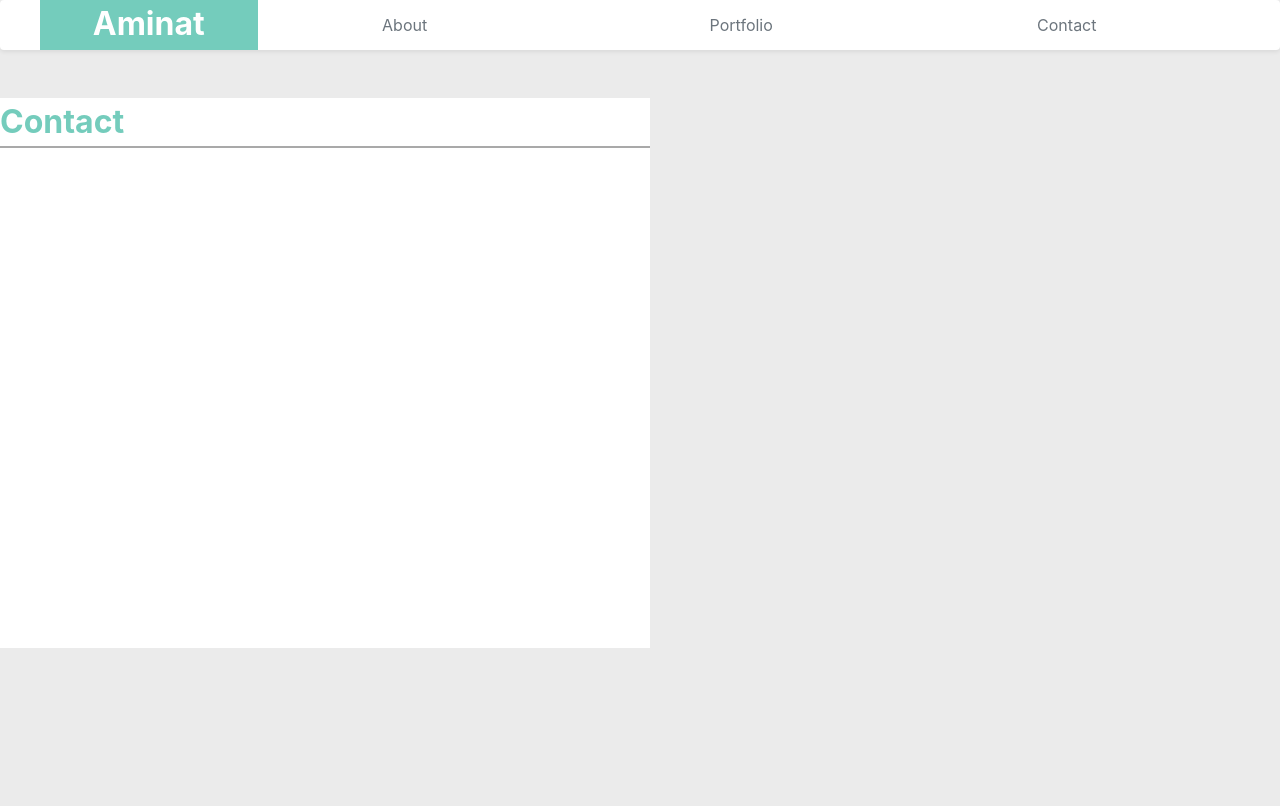
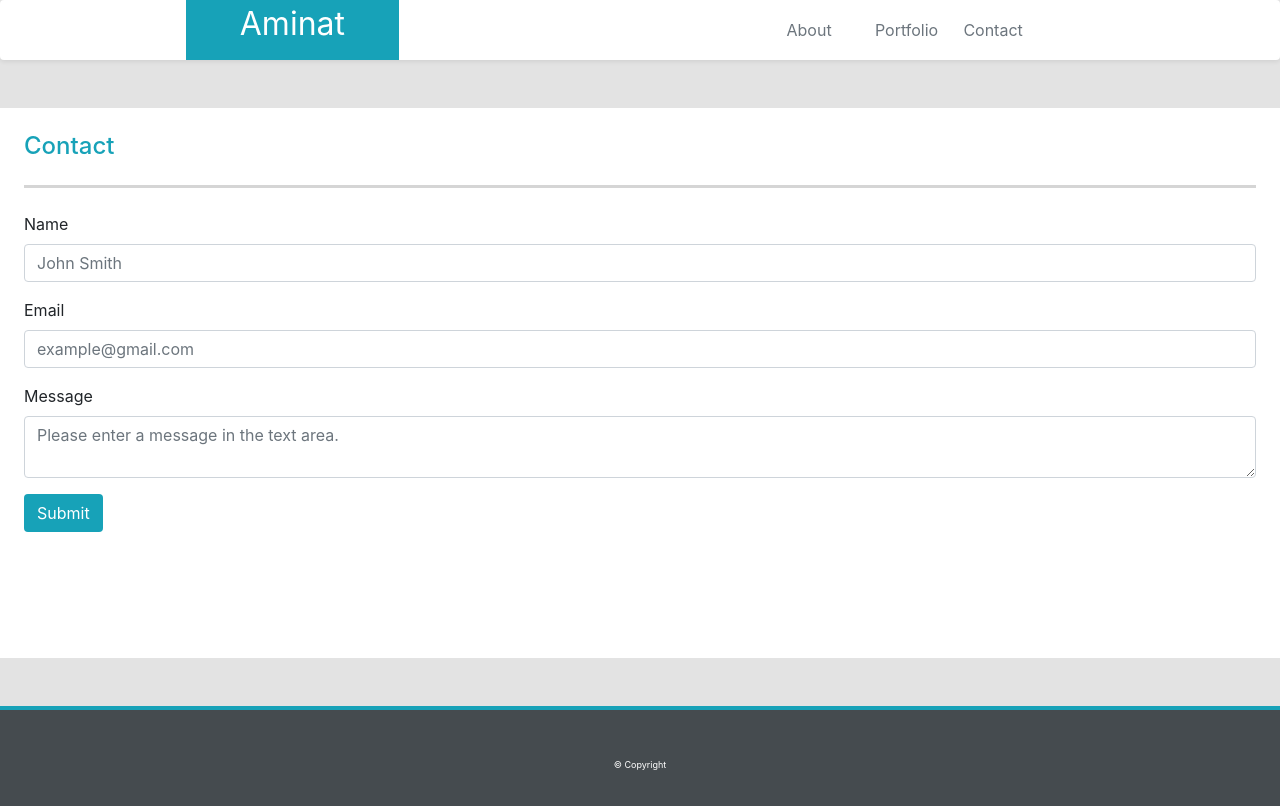
Before and after one commit to AminaTheUnicorn/Reponsive-Portfolio, a plain HTML site: page Reponsive-Portfolio/Contact/index.html in a window 1280 px wide. Drawn offline with nearby package versions, Linux system fonts and the light colour scheme.

Commit message:
Final commit

```diff
--- a/Reponsive-Portfolio/Contact/index.html
+++ b/Reponsive-Portfolio/Contact/index.html
@@ -12,45 +12,64 @@
         integrity="sha384-ggOyR0iXCbMQv3Xipma34MD+dH/1fQ784/j6cY/iJTQUOhcWr7x9JvoRxT2MZw1T" crossorigin="anonymous">
 </head>
 
-<body style="background-color:#ebebeb;">
+<body style="background-color:#e3e3e3 ;">
 
+    <nav class="navbar justify-content-around bg-white shadow-sm mb-5 bg-white rounded" style="padding: 0%;">
 
-
-  <nav class="shadow-sm mb-5 bg-white rounded" style="background-color: white;">
-
-        <div class="row align-items-center d-flex justify-content-around ">
-            <div class="text-center col-lg-2 col-md-3 col-sm-12 col-xs-12"
-                style="background-color: #74ccbc;height: 50px; width: 450px; font-size: xx-large; color: white; font-weight: bolder;">
+        <div class="col-lg-2 col-md-2 col-sm-12 col-xs-12 bg-info text-white text-center"
+          style="font-size: xx-large; height:60px ;">
           Aminat</div>
-            <div class="text-secondary col-lg-2 col-md-1 col-sm-4 col-xs-12 " style="">About</div>
-            <div class="text-secondary col-lg-2 col-md-1 col-sm-4 col-xs-12 ">Portfolio</div>
-            <div class="text-secondary col-lg-2 col-md-1 col-sm-4 col-xs-12 ">Contact</div>
-
-
-
-            <!--   <div class="col-lg-1">About</div>
-            <div class="col-lg-1">Portfolio</div>
-            <div class="col-lg-1">Contact</div>-->
-
+        <div class="row">
+          <div class="col-lg-3 col-md-3 col-sm-4 col-xs-12">
+            <a class="nav-link active text-secondary" href="../About">About</a>
+          </div>
+          <div class="col-lg-3 col-md-3 col-sm-4 col-xs-12">
+            <a class="nav-link text-secondary" href="../Portfolio">Portfolio</a>
+          </div>
+          <div class="col-lg-3 col-md-3 col-sm-4 col-xs-12">
+            <a class="nav-link text-secondary" href="../Contact">Contact</a>
+          </div>
         </div>
       </nav>
 
     <!--Main Content-->
 
-<section class="main" style="background-color: white; height:550px ; width:650px ;">
+    <section class="main p-4 m-6" style="background-color: white; height:550px ; width:650pxx;">
 
-<div class="contact" style="font-size: xx-large; color:#74ccbc; font-weight: 700;"> Contact </div>
-<div class="underline" style="background-color:darkgrey ; height: 2px;"></div>
+      <h3 class="text-info" style="font-size: x-large;">Contact</h3>
+        <div class="underline my-4" style="background-color:rgba(211, 211, 211, 0.952) ; height: 3px;"></div>
+
+        <form action="">
+
+            <div class="form-group">
+                <label for="exampleFormControlInput1">Name</label>
+                <input type="name" class="form-control" id="exampleFormControlInput1" placeholder="John Smith">
+            </div>
+            <div class="form-group">
+                <label for="exampleFormControlInput1">Email</label>
+                <input type="Email" class="form-control" id="exampleFormControlInput1" placeholder="example@gmail.com">
+            </div>
+            <div class="mb-3">
+                <label for="validationTextarea">Message</label>
+                <textarea class="form-control" id="validationTextarea"
+                    placeholder="Please enter a message in the text area." required></textarea>
+                <button class="mt-3 bg-info btn text-white" type="submit">Submit</button>
+
+        </form>
 
     </section>
 
 
 
-
-
-
     <!--Footer-->
 
+    <footer>
+
+        <div class="row bg-info footer-line mt-5" style="height: 4px ;"></div>
+
+        <div class=" row p-5 justify-content-around text-white footer-block" style="background-color:#454b4f; height: 60px; font-size: xx-small;"> © Copyright</div>
+
+    </footer>
 
 
     <!-- Optional JavaScript -->
```
Also changed, not shown: Reponsive-Portfolio/About/index.html (+13 -14 lines), Reponsive-Portfolio/Portfolio/index.html (+51 -25 lines). Lines whose indentation alone changed are shown as unchanged.
